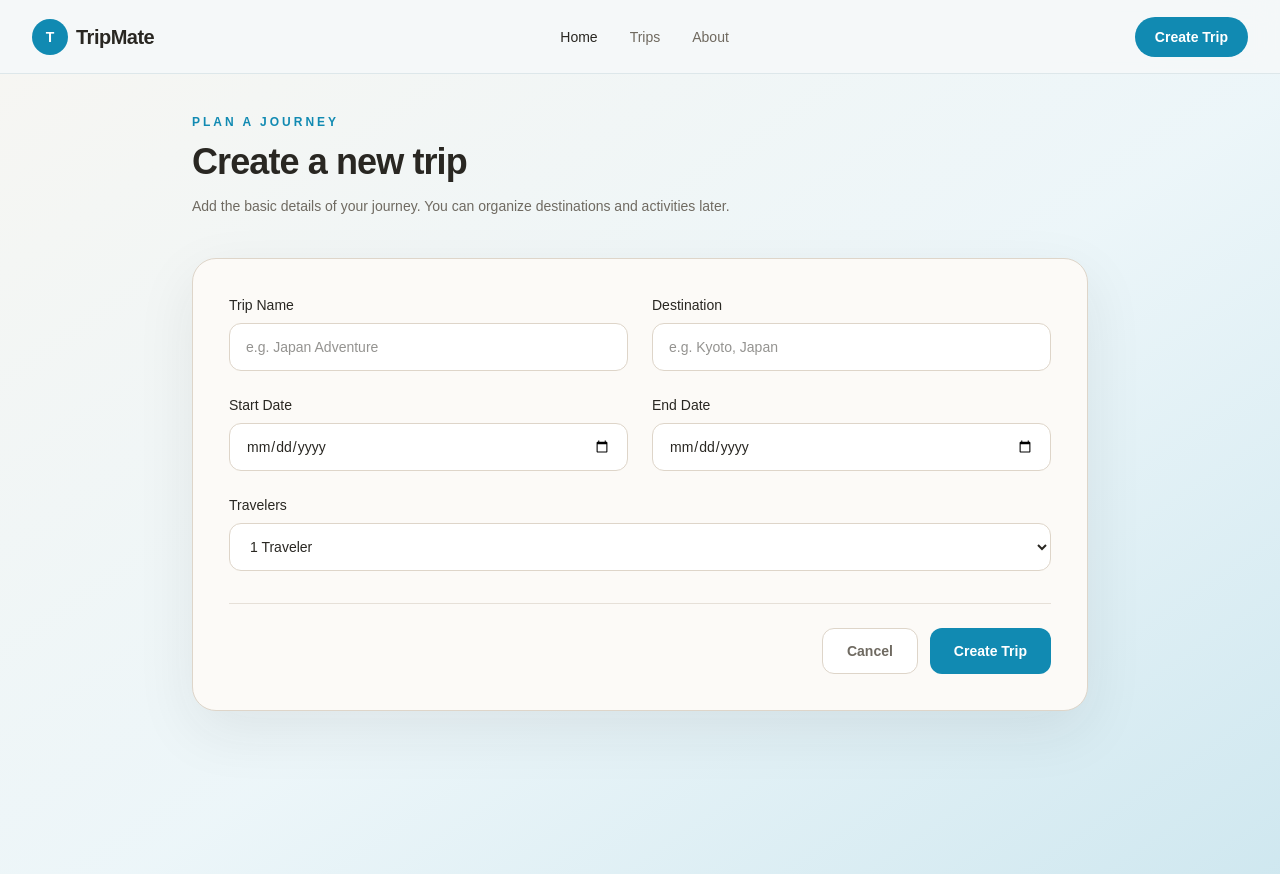
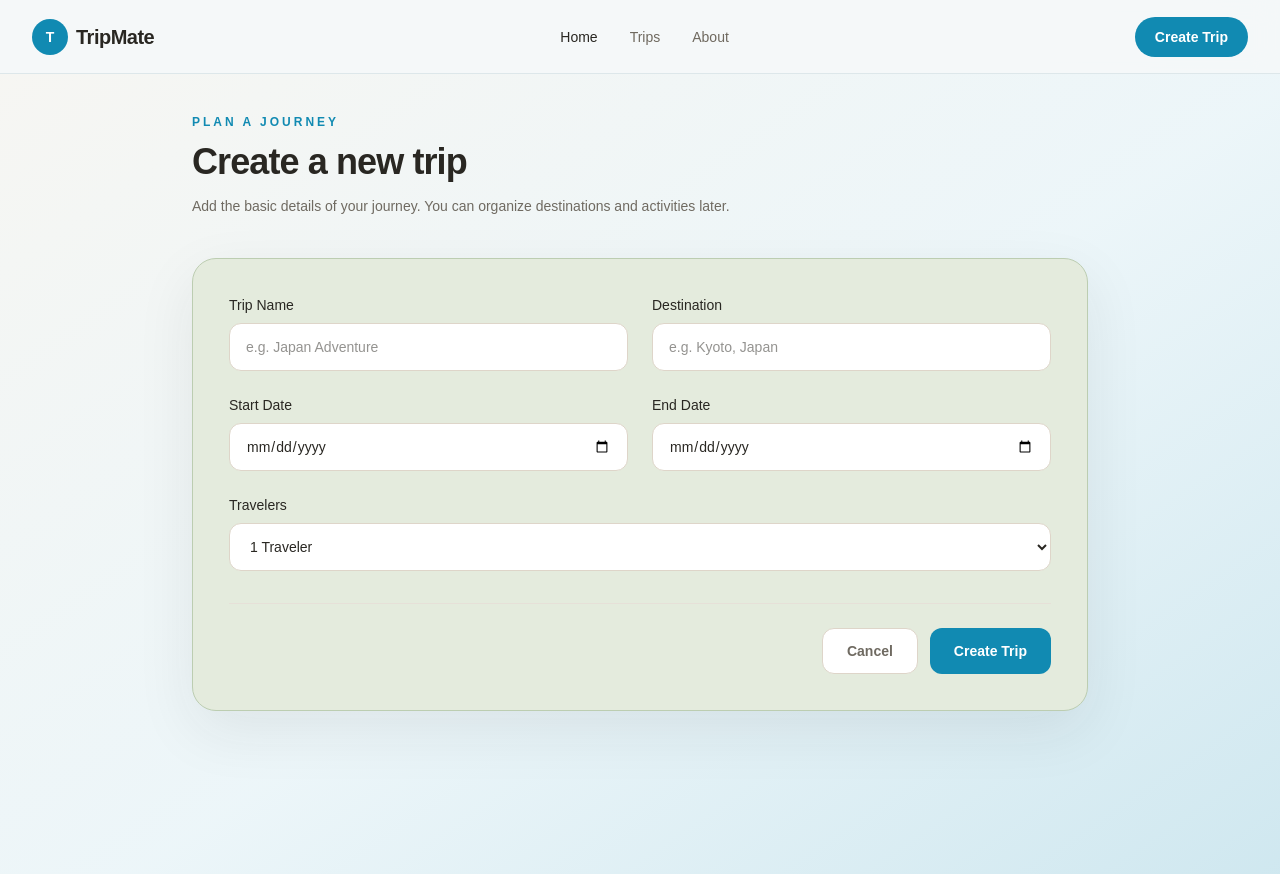
Before and after one commit to Chaitali2108-design/TripMate, a React (Vite) app: page /create-trip in a window 1280 px wide. Built offline with nearby package versions, Linux system fonts and the light colour scheme.

Commit message:
new styling to form of create trip

```diff
--- a/src/pages/CreateTrip.jsx
+++ b/src/pages/CreateTrip.jsx
@@ -94,8 +94,9 @@ function CreateTrip() {
         {/* Form */}
         <form
           onSubmit={handleSubmit}
-          className="mt-10 rounded-3xl border border-[#DED5C9] bg-[#FCFAF7] p-7 shadow-[0_20px_60px_rgba(41,39,34,0.08)] sm:p-9"
-        >
+
+  className="mt-10 rounded-3xl border border-[#BCCDB1] bg-[#E4EBDD] p-7 shadow-[0_20px_60px_rgba(41,39,34,0.08)] sm:p-9"
+>
 
           {/* Form Grid */}
           <div className="grid gap-6 sm:grid-cols-2">
```
